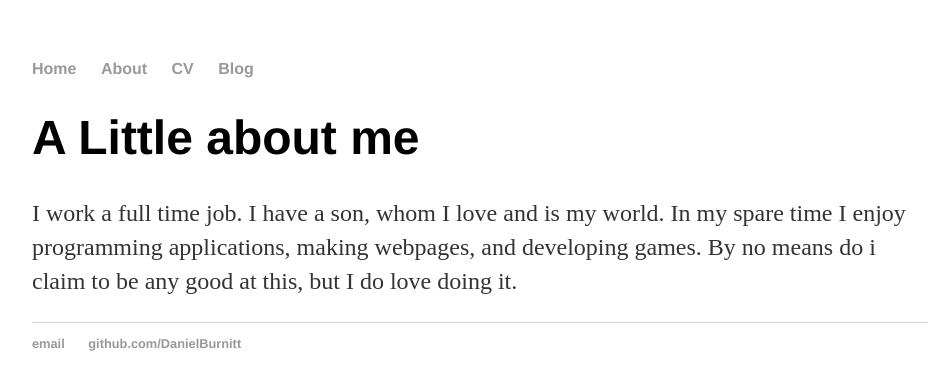
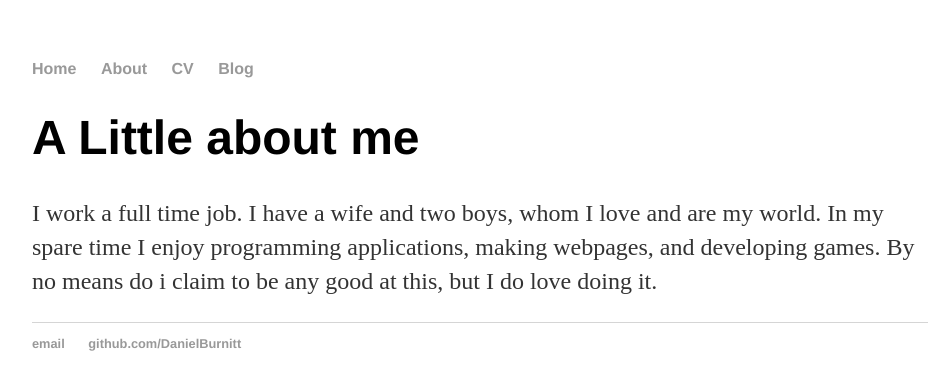
Before and after one commit to DanielBurnitt/DanielBurnitt.github.io, a Jekyll site: the page built from about/index.html, in a window 1280 px wide. Shown: the top 390 px of the page, without its empty margins (160-1104 px from the left). Built offline with Jekyll 4.4.1, drawn with Linux system fonts in a browser that asks for light colours.

Commit message:
Update index.html

```diff
--- a/about/index.html
+++ b/about/index.html
@@ -4,5 +4,5 @@ title: About Me
 ---
 <div class="blurb">
 	<h1>A Little about me</h1>
-	<p>I work a full time job.  I have a son, whom I love and is my world.  In my spare time I enjoy programming applications, making webpages, and developing games.  By no means do i claim to be any good at this,  but I do love doing it.</p>
+	<p>I work a full time job.  I have a wife and two boys, whom I love and are my world.  In my spare time I enjoy programming applications, making webpages, and developing games.  By no means do i claim to be any good at this,  but I do love doing it.</p>
 </div><!-- /.blurb -->
```
